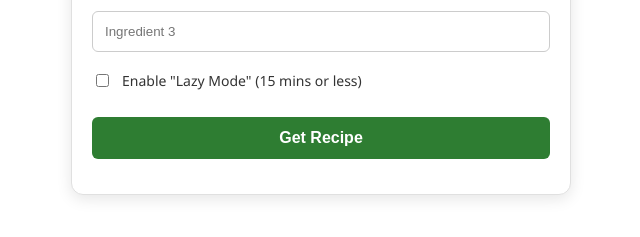
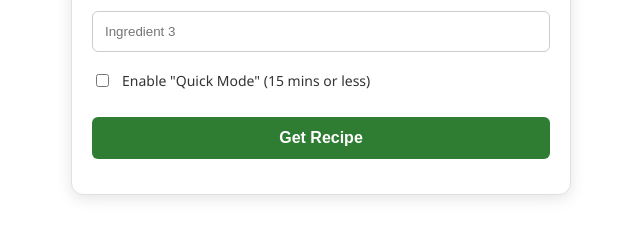
Before and after one commit to mahendra-glitch/waste-to-meal-bot, a website: page index.html in a window 1280 px wide. Shown: the part 317-554 px from the top of the page, 319-959 px from the left. Drawn offline with Linux system fonts and the light colour scheme.

Commit message:
Update index.html

```diff
--- a/index.html
+++ b/index.html
@@ -29,7 +29,7 @@
 
         <div class="lazy-box">
             <input type="checkbox" id="lazyMode">
-            <label for="lazyMode">Enable "Lazy Mode" (15 mins or less)</label>
+            <label for="lazyMode">Enable "Quick Mode" (15 mins or less)</label>
         </div>
 
         <button id="getBtn" onclick="generateRecipe()">Get Recipe</button>
```
